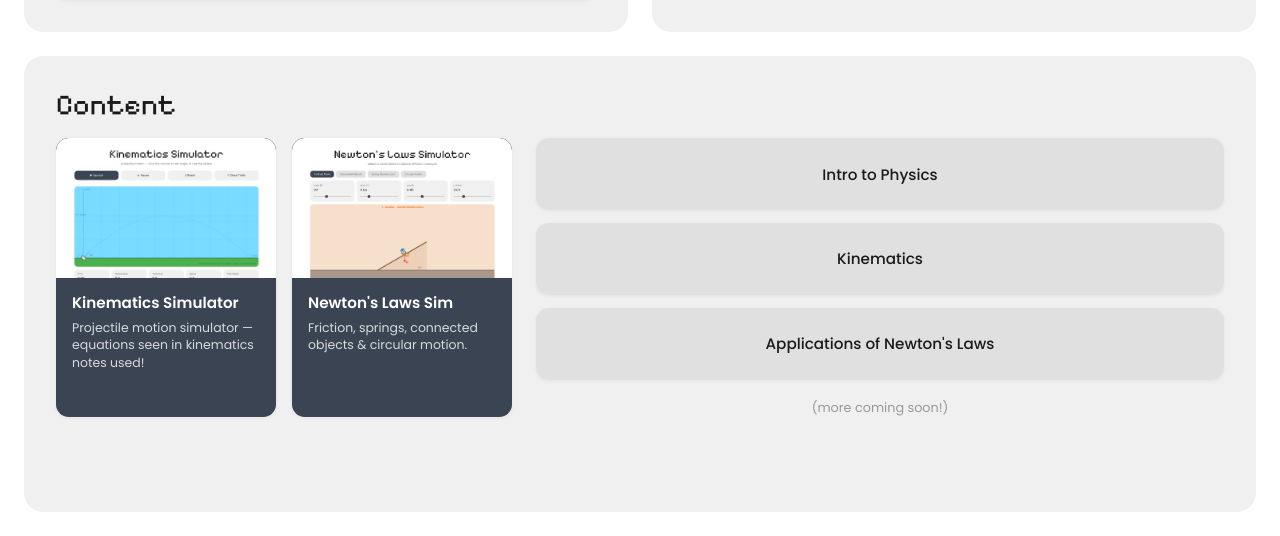
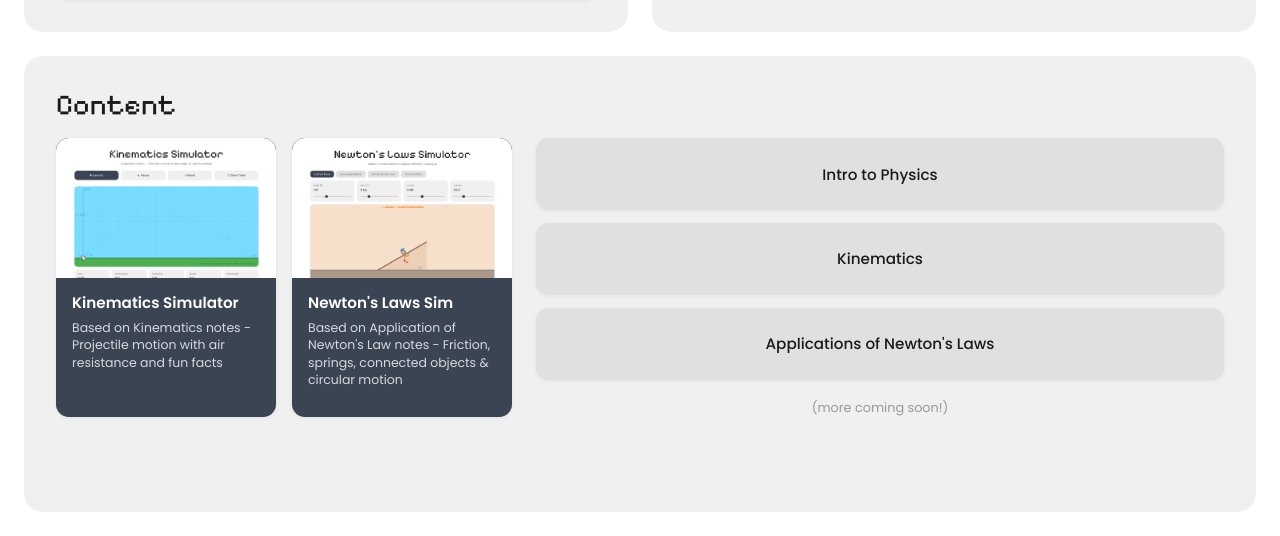
Before and after one commit to mtysac/physics-notes, a plain HTML site: page index.html in a window 1280 px wide. Shown: the part 264-800 px from the top of the page. Drawn offline with Linux system fonts and the light colour scheme.

Commit message:
Updated desc

```diff
--- a/index.html
+++ b/index.html
@@ -79,7 +79,7 @@
                             </div>
                             <div class="sim-info">
                                 <span class="sim-title">Kinematics Simulator</span>
-                                <span class="sim-desc">Projectile motion simulator — equations seen in kinematics notes used!</span>
+                                <span class="sim-desc">Based on Kinematics notes - Projectile motion with air resistance and fun facts</span>
                             </div>
                         </a>
                     </div>
@@ -92,7 +92,7 @@
                             </div>
                             <div class="sim-info">
                                 <span class="sim-title">Newton's Laws Sim</span>
-                                <span class="sim-desc">Friction, springs, connected objects & circular motion.</span>
+                                <span class="sim-desc">Based on Application of Newton's Law notes - Friction, springs, connected objects & circular motion</span>
                             </div>
                         </a>
                     </div>
```
